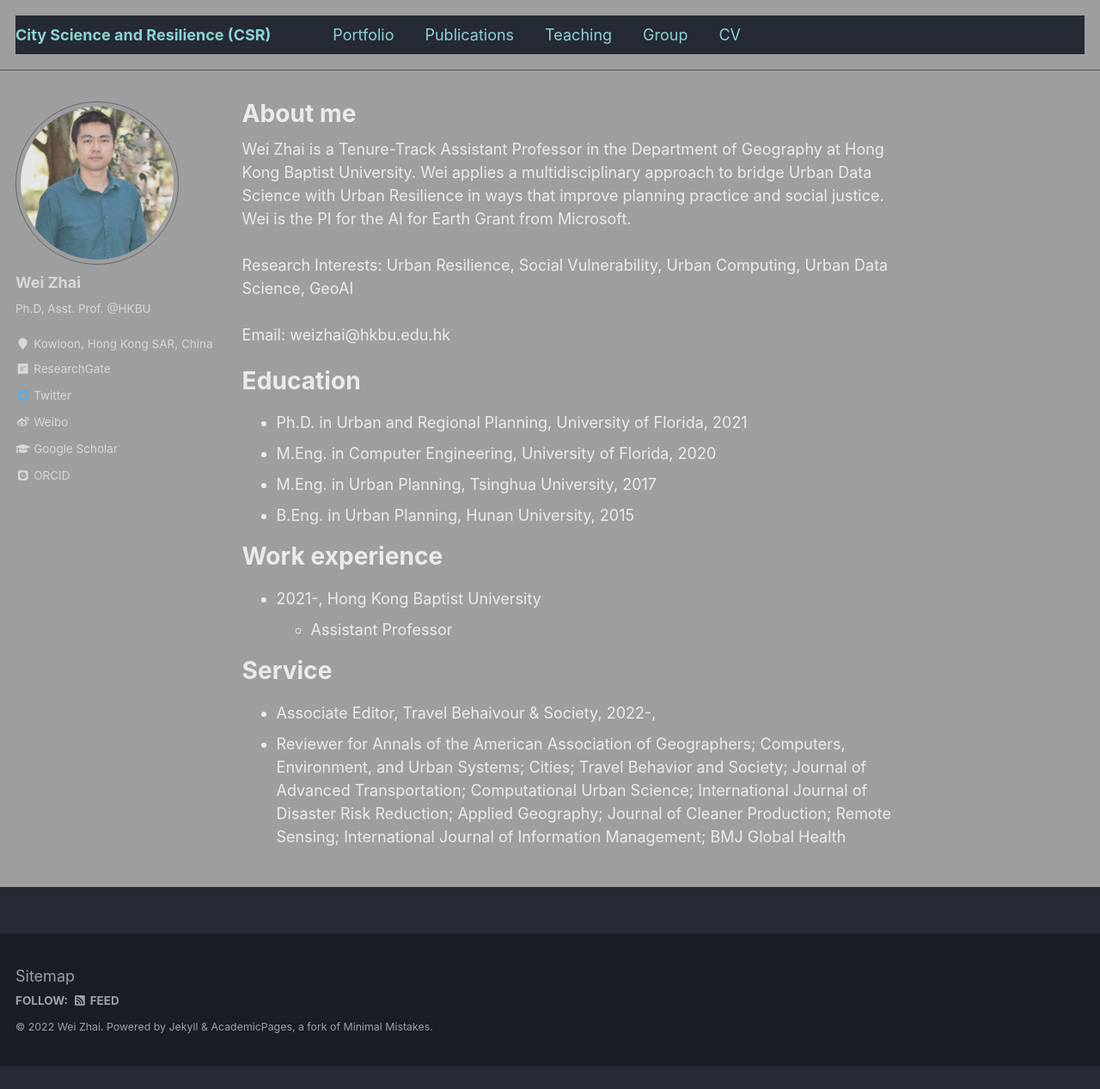
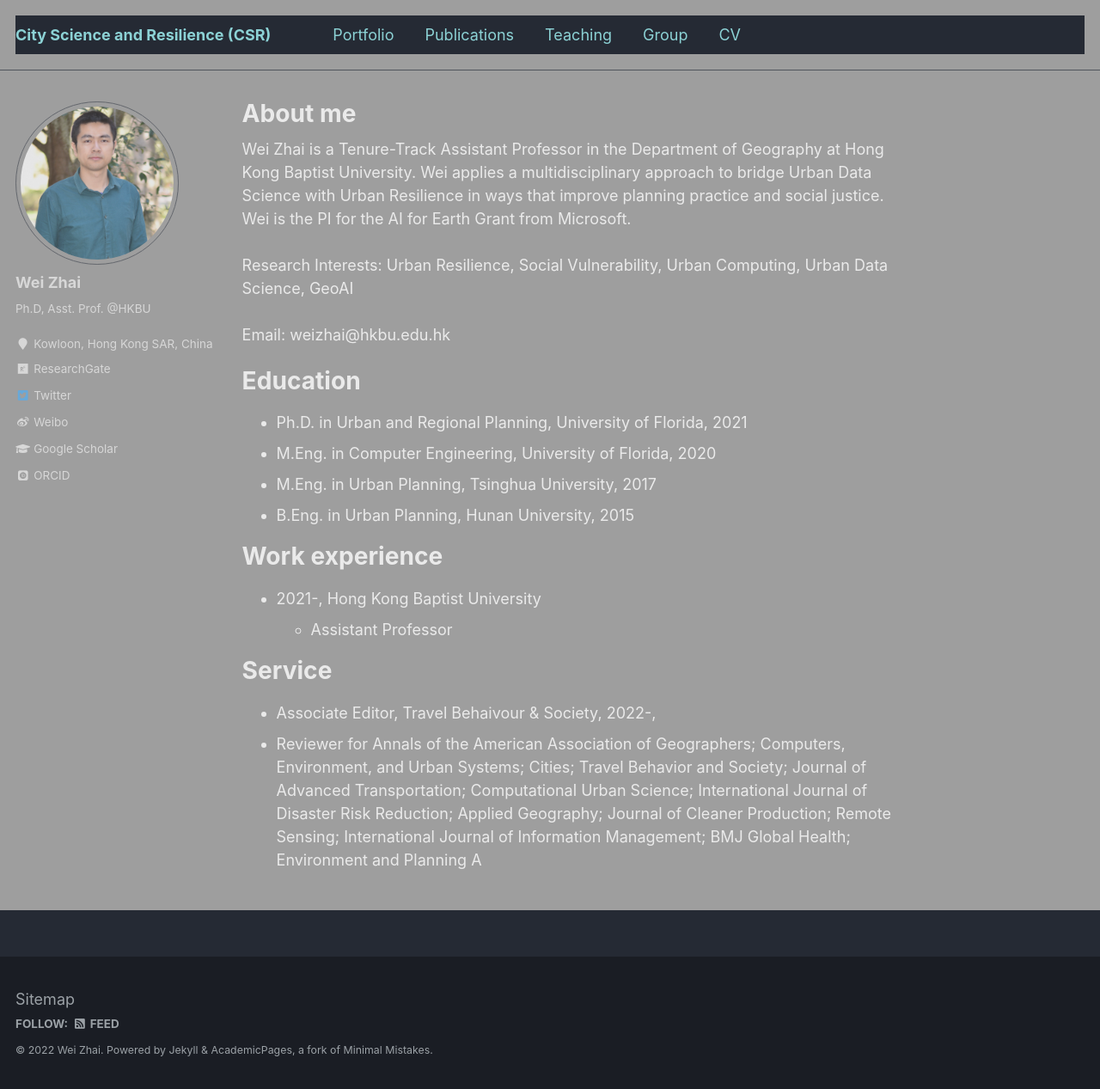
Before and after one commit to skywalkerzhai/weizhai.github.io, a Jekyll site: the page built from _pages/about.md, in a window 1280 px wide and 1267 px high. Shown: the whole window at 86% size. Built offline with Jekyll 4.4.1, drawn with Linux system fonts in a browser that asks for light colours; some web fonts are replaced.

Commit message:
Update about.md

```diff
--- a/_pages/about.md
+++ b/_pages/about.md
@@ -29,7 +29,7 @@
 Service
 ======
 * Associate Editor, Travel Behaivour & Society, 2022-,
-* Reviewer for Annals of the American Association of Geographers; Computers, Environment, and Urban Systems; Cities; Travel Behavior and Society; Journal of Advanced Transportation; Computational Urban Science; International Journal of Disaster Risk Reduction; Applied Geography; Journal of Cleaner Production; Remote Sensing; International Journal of Information Management; BMJ Global Health
+* Reviewer for Annals of the American Association of Geographers; Computers, Environment, and Urban Systems; Cities; Travel Behavior and Society; Journal of Advanced Transportation; Computational Urban Science; International Journal of Disaster Risk Reduction; Applied Geography; Journal of Cleaner Production; Remote Sensing; International Journal of Information Management; BMJ Global Health; Environment and Planning A
 
 
 <body background="https://skywalkerzhai.github.io/weizhai.github.io/images/background.jpg">
```
